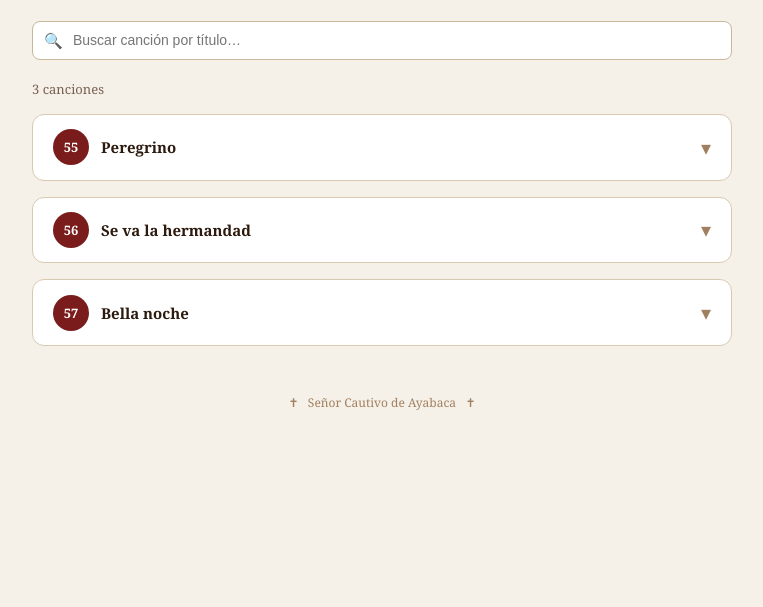
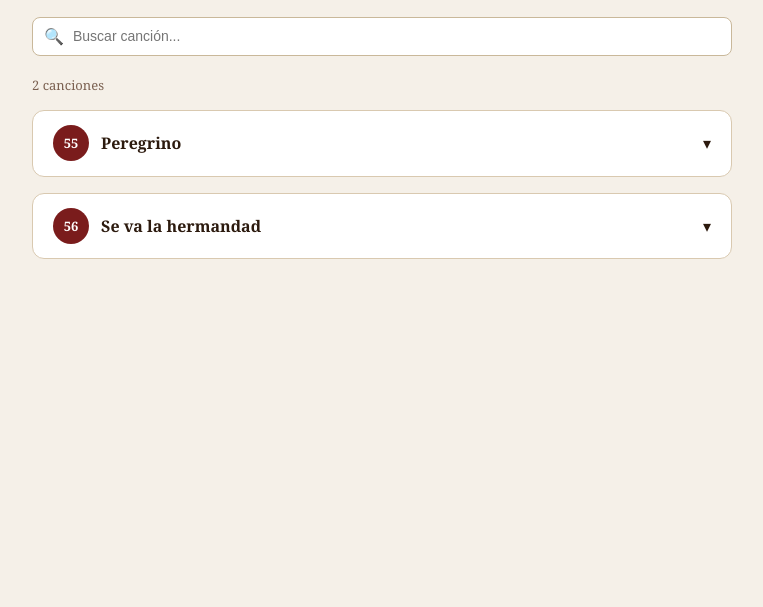
Before and after one commit to villegasc849-cpu/CANCIONERO-SE-OR-CAUTIVO-DE-AYABACA, a plain HTML site: page index.html in a window 1280 px wide. Shown: the part 193-800 px from the top of the page, without its empty margins (258-1021 px from the left). Drawn offline with Linux system fonts and the light colour scheme.

Commit message:
index.html

```diff
--- a/index.html
+++ b/index.html
@@ -4,8 +4,10 @@
   <meta charset="UTF-8" />
   <meta name="viewport" content="width=device-width, initial-scale=1.0" />
   <title>Cancionero – Señor Cautivo de Ayabaca</title>
+
   <style>
     * { box-sizing: border-box; margin: 0; padding: 0; }
+
     body {
       font-family: Georgia, 'Times New Roman', serif;
       background: #f5f0e8;
@@ -13,6 +15,7 @@
       min-height: 100vh;
       padding: 1rem;
     }
+
     .page { max-width: 700px; margin: 0 auto; }
 
     .header {
@@ -23,11 +26,13 @@
       border-radius: 12px;
       margin-bottom: 1.5rem;
     }
+
     .header .cruz { font-size: 28px; margin-bottom: 0.5rem; }
-    .header h1 { font-size: 24px; font-weight: bold; margin-bottom: 0.25rem; }
+    .header h1 { font-size: 24px; }
     .header p { font-size: 14px; opacity: 0.85; }
 
     .search-wrap { margin-bottom: 1.25rem; position: relative; }
+
     .search-wrap input {
       width: 100%;
       padding: 0.65rem 1rem 0.65rem 2.5rem;
@@ -35,12 +40,21 @@
       border-radius: 8px;
       background: #fff;
       font-size: 14px;
-      color: #2c1a0e;
       outline: none;
     }
-    .search-wrap input:focus { border-color: #7a1c1c; box-shadow: 0 0 0 2px rgba(122,28,28,0.15); }
-    .search-icon { position: absolute; left: 0.75rem; top: 50%; transform: translateY(-50%); font-size: 15px; }
-    .count { font-size: 13px; color: #7a6050; margin-bottom: 1rem; }
+
+    .search-icon {
+      position: absolute;
+      left: 0.75rem;
+      top: 50%;
+      transform: translateY(-50%);
+    }
+
+    .count {
+      font-size: 13px;
+      color: #7a6050;
+      margin-bottom: 1rem;
+    }
 
     .song-card {
       background: #fff;
@@ -49,88 +63,85 @@
       margin-bottom: 1rem;
       overflow: hidden;
     }
+
     .song-header {
       display: flex;
       align-items: center;
       gap: 12px;
       padding: 0.9rem 1.25rem;
       cursor: pointer;
-      user-select: none;
-      transition: background 0.15s;
     }
-    .song-header:hover { background: #fdf6ec; }
+
     .song-num {
-      width: 36px; height: 36px; border-radius: 50%;
-      background: #7a1c1c; color: #fff;
-      font-size: 13px; font-weight: bold;
-      display: flex; align-items: center; justify-content: center;
-      flex-shrink: 0;
+      width: 36px;
+      height: 36px;
+      border-radius: 50%;
+      background: #7a1c1c;
+      color: #fff;
+      display: flex;
+      justify-content: center;
+      align-items: center;
+      font-size: 13px;
+      font-weight: bold;
     }
-    .song-title { flex: 1; font-size: 15px; font-weight: bold; color: #2c1a0e; }
-    .chevron { font-size: 20px; color: #a08060; transition: transform 0.2s; flex-shrink: 0; }
-    .song-header.open .chevron { transform: rotate(180deg); }
+
+    .song-title { flex: 1; font-weight: bold; }
+
+    .chevron { transition: 0.2s; }
+
+    .song-header.open .chevron {
+      transform: rotate(180deg);
+    }
 
     .song-body {
       display: none;
       border-top: 1px solid #e8dcc8;
       padding: 1.25rem 1.5rem;
     }
+
     .song-body.open { display: block; }
 
     .section-label {
-      font-size: 11px; font-weight: bold;
-      letter-spacing: 0.08em; text-transform: uppercase;
-      color: #7a1c1c; margin: 1rem 0 0.35rem;
+      font-size: 11px;
+      font-weight: bold;
+      color: #7a1c1c;
+      margin: 1rem 0 0.35rem;
     }
-    .section-label:first-child { margin-top: 0; }
-    .lyrics-line { font-size: 14.5px; line-height: 1.9; color: #2c1a0e; }
-    .bis { font-size: 12px; color: #a08060; font-style: italic; margin: 0.2rem 0 0.75rem; }
 
-    /* BOTÓN YOUTUBE */
-    .yt-btn {
-      display: flex;
-      align-items: center;
-      gap: 10px;
-      margin-top: 1.25rem;
-      padding: 0.75rem 1.25rem;
-      background: #cc0000;
-      color: #fff;
-      border-radius: 8px;
-      text-decoration: none;
-      font-family: Georgia, serif;
-      font-size: 14px;
-      font-weight: bold;
-      width: fit-content;
-      transition: background 0.15s;
+    .lyrics-line {
+      font-size: 14.5px;
+      line-height: 1.8;
     }
-    .yt-btn:hover { background: #aa0000; }
-    .yt-icon { font-size: 20px; line-height: 1; }
-    .yt-sub { font-size: 11px; font-weight: normal; opacity: 0.9; display: block; }
+
+    .bis {
+      font-size: 12px;
+      color: #a08060;
+      font-style: italic;
+    }
+
+    iframe {
+      margin-top: 1rem;
+      border-radius: 10px;
+    }
 
     .no-video {
-      margin-top: 1.25rem;
-      background: #fdf6ec;
+      margin-top: 1rem;
+      padding: 0.8rem;
       border: 1px dashed #d9c9b0;
-      border-radius: 8px;
-      padding: 0.85rem 1rem;
       text-align: center;
       font-size: 13px;
       color: #a08060;
     }
 
-    .footer {
-      text-align: center; font-size: 12px;
-      color: #a08060; padding: 2rem 0 1rem;
-    }
-
     @media (max-width: 480px) {
       .header h1 { font-size: 20px; }
-      .song-title { font-size: 14px; }
       .lyrics-line { font-size: 14px; }
     }
   </style>
 </head>
+
 <body>
+
 <div class="page">
 
   <div class="header">
@@ -141,15 +152,15 @@
 
   <div class="search-wrap">
     <span class="search-icon">🔍</span>
-    <input type="text" id="searchInput" placeholder="Buscar canción por título…" oninput="filterSongs()" />
+    <input type="text" id="searchInput" placeholder="Buscar canción..." oninput="filterSongs()" />
   </div>
+
   <p class="count" id="count"></p>
 
   <div id="songList"></div>
 
-  <div class="footer">✝ &nbsp; Señor Cautivo de Ayabaca &nbsp; ✝</div>
+</div>
 
-</div>
 <script>
 const songs = [
   {
@@ -158,28 +169,7 @@ const songs = [
     timestamp: "0:29:07",
     youtubeUrl: "https://www.youtube.com/watch?v=fMFBgO17BaA&t=1747s",
     sections: [
-      { label: "Estrofa 1", lines: [
-        "Peregrino que va por el mundo",
-        "buscando el camino de mi Señor",
-        "y la angustia de ver al Cautivo",
-        "para pedirle su bendición.",
-        "Peregrino que desde muy lejos",
-        "hemos venido a ver al Señor,",
-        "cruzando muchos desiertos",
-        "con sus maderos para el Señor."
-      ], bis: true },
-      { label: "Estribillo", lines: [
-        "Peregrino, ¿por qué caminas?",
-        "¿A dónde quieres llegar?",
-        "Voy en busca de mi Cautivo",
-        "que lo quiero venerar."
-      ], bis: true },
-      { label: "Estrofa 2", lines: [
-        "Peregrino que alegre viene,",
-        "va llegando a mi Cautivo.",
-        "Peregrino que va llegando",
-        "a la fiesta de mi Cautivo."
-      ], bis: true }
+      { label: "Estrofa 1", lines: ["Peregrino que va por el mundo","buscando el camino del Señor"], bis: true }
     ]
   },
   {
@@ -188,93 +178,96 @@ const songs = [
     timestamp: "0:54:56",
     youtubeUrl: "https://www.youtube.com/watch?v=fMFBgO17BaA&t=3296s",
     sections: [
-      { label: "Estrofa 1", lines: ["Se va, se va la hermandad,", "se va pero volverá."], bis: true },
-      { label: "Estrofa 2", lines: ["Las penas que llevo en el alma", "es una pena tan cruel."], bis: true },
-      { label: "Estrofa 3", lines: ["Solo le pido al Cautivo", "que no se olvide de mí."], bis: true },
-      { label: "Estrofa 4", lines: ["Yo sufriré y lloraré", "hasta llegar a verte."], bis: true }
-    ]
-  },
-  {
-    num: 57,
-    title: "Bella noche",
-    timestamp: null,
-    youtubeUrl: null,
-    sections: [
-      { label: "Estrofa 1", lines: [
-        "Una bella noche yo tuve un sueño",
-        "con un ángel donde me decía",
-        "que en Ayabaca estabas tú."
-      ], bis: true },
-      { label: "Estrofa 2", lines: [
-        "Yo me desperté, caminé hacia ti",
-        "y de tus ojitos negritos",
-        "yo me enamoré."
-      ], bis: true }
+      { label: "Estrofa 1", lines: ["Se va, se va la hermandad","pero volverá"], bis: true }
     ]
   }
 ];
 
 function buildSongs(list) {
-  const container = document.getElementById('songList');
-  container.innerHTML = '';
-  document.getElementById('count').textContent =
-    list.length === songs.length
-      ? songs.length + ' canciones'
-      : list.length + ' resultado' + (list.length !== 1 ? 's' : '');
+  const container = document.getElementById("songList");
+  container.innerHTML = "";
+
+  document.getElementById("count").textContent =
+    list.length + " canciones";
 
   list.forEach(song => {
-    const card = document.createElement('div');
-    card.className = 'song-card';
+
+    let mediaHtml = "";
+
+    if (song.youtubeUrl) {
+
+      const videoId = song.youtubeUrl.split("v=")[1].split("&")[0];
+
+      let startSeconds = 0;
+      if (song.timestamp) {
+        const parts = song.timestamp.split(":").map(Number);
+        if (parts.length === 3) {
+          startSeconds = parts[0]*3600 + parts[1]*60 + parts[2];
+        } else {
+          startSeconds = parts[0]*60 + parts[1];
+        }
+      }
+
+      mediaHtml = `
+        <iframe width="100%" height="250"
+          src="https://www.youtube.com/embed/${videoId}?start=${startSeconds}"
+          frameborder="0"
+          allow="autoplay; encrypted-media"
+          allowfullscreen>
+        </iframe>
+      `;
+    } else {
+      mediaHtml = `<div class="no-video">Sin video disponible</div>`;
+    }
 
     const sectionsHtml = song.sections.map(s => `
       <p class="section-label">${s.label}</p>
-      ${s.lines.map(l => `<p class="lyrics-line">${l}</p>`).join('')}
-      ${s.bis ? '<p class="bis">(bis)</p>' : ''}
-    `).join('');
+      ${s.lines.map(l => `<p class="lyrics-line">${l}</p>`).join("")}
+      ${s.bis ? `<p class="bis">(bis)</p>` : ""}
+    `).join("");
 
-    let mediaHtml = '';
-    if (song.youtubeUrl) {
-      mediaHtml = `
-        <a class="yt-btn" href="${song.youtubeUrl}" target="_blank" rel="noopener">
-          <span class="yt-icon">▶</span>
-          <span>Escuchar en YouTube
-            <span class="yt-sub">Empieza en ${song.timestamp}</span>
-          </span>
-        </a>
-      `;
-    } else {
-      mediaHtml = `<div class="no-video">🎵 Sin video asignado aún</div>`;
-    }
+    const card = document.createElement("div");
+    card.className = "song-card";
 
     card.innerHTML = `
       <div class="song-header" onclick="toggle(this)">
         <div class="song-num">${song.num}</div>
-        <span class="song-title">${song.title}</span>
-        <span class="chevron">▾</span>
+        <div class="song-title">${song.title}</div>
+        <div class="chevron">▾</div>
       </div>
+
       <div class="song-body">
         ${sectionsHtml}
         ${mediaHtml}
       </div>
     `;
+
     container.appendChild(card);
   });
 }
 
 function toggle(header) {
   const body = header.nextElementSibling;
-  const isOpen = body.classList.contains('open');
-  document.querySelectorAll('.song-body').forEach(b => b.classList.remove('open'));
-  document.querySelectorAll('.song-header').forEach(h => h.classList.remove('open'));
-  if (!isOpen) { body.classList.add('open'); header.classList.add('open'); }
+
+  document.querySelectorAll(".song-body").forEach(b => b.classList.remove("open"));
+  document.querySelectorAll(".song-header").forEach(h => h.classList.remove("open"));
+
+  body.classList.toggle("open");
+  header.classList.toggle("open");
 }
 
 function filterSongs() {
-  const q = document.getElementById('searchInput').value.toLowerCase();
-  buildSongs(songs.filter(s => s.title.toLowerCase().includes(q)));
+  const q = document.getElementById("searchInput").value.toLowerCase();
+
+  const filtered = songs.filter(s =>
+    s.title.toLowerCase().includes(q)
+  );
+
+  buildSongs(filtered);
 }
 
 buildSongs(songs);
 </script>
+
 </body>
 </html>
```
